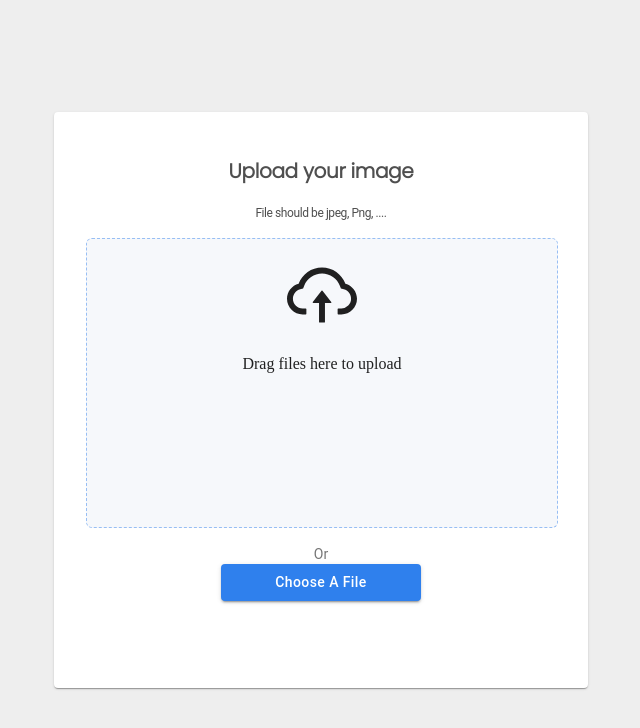
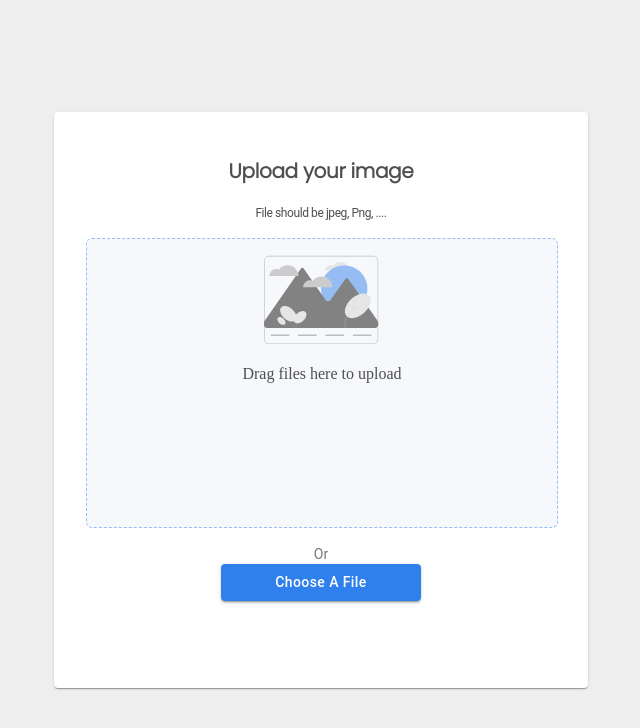
Before and after one commit to FayVik/Image-uploader, a React (Create React App) app: page / in a window 1280 px wide. Shown: the top 728 px of the page, without its empty margins (319-959 px from the left). Built offline with nearby package versions, Linux system fonts and the light colour scheme; no server answers.

Commit message:
change icon

```diff
--- a/src/component/DragAndDrop.js
+++ b/src/component/DragAndDrop.js
@@ -2,7 +2,7 @@ import React from 'react';
 import { makeStyles } from '@material-ui/core/styles';
 import Card from '@material-ui/core/Card';
 import CardContent from '@material-ui/core/CardContent';
-import { AiOutlineCloudUpload } from 'react-icons/ai';
+import img from '../image.svg';
 
 const useStyles = makeStyles({
 	root: {
@@ -69,8 +69,8 @@ function DragAndDrop(props) {
 					onDragLeave={(e) => handleDragOut(e)}
 					accept='image/x-png, image/jpeg'
 				>
-					<AiOutlineCloudUpload size={80} />
-					<p>Drag files here to upload</p>
+					<img src={img} alt='drag' size={80} />
+					<p style={{ color: ' #4F4F4F' }}>Drag files here to upload</p>
 
 					{props.children}
 				</div>
```
Also changed, not shown: src/image.svg (added).
